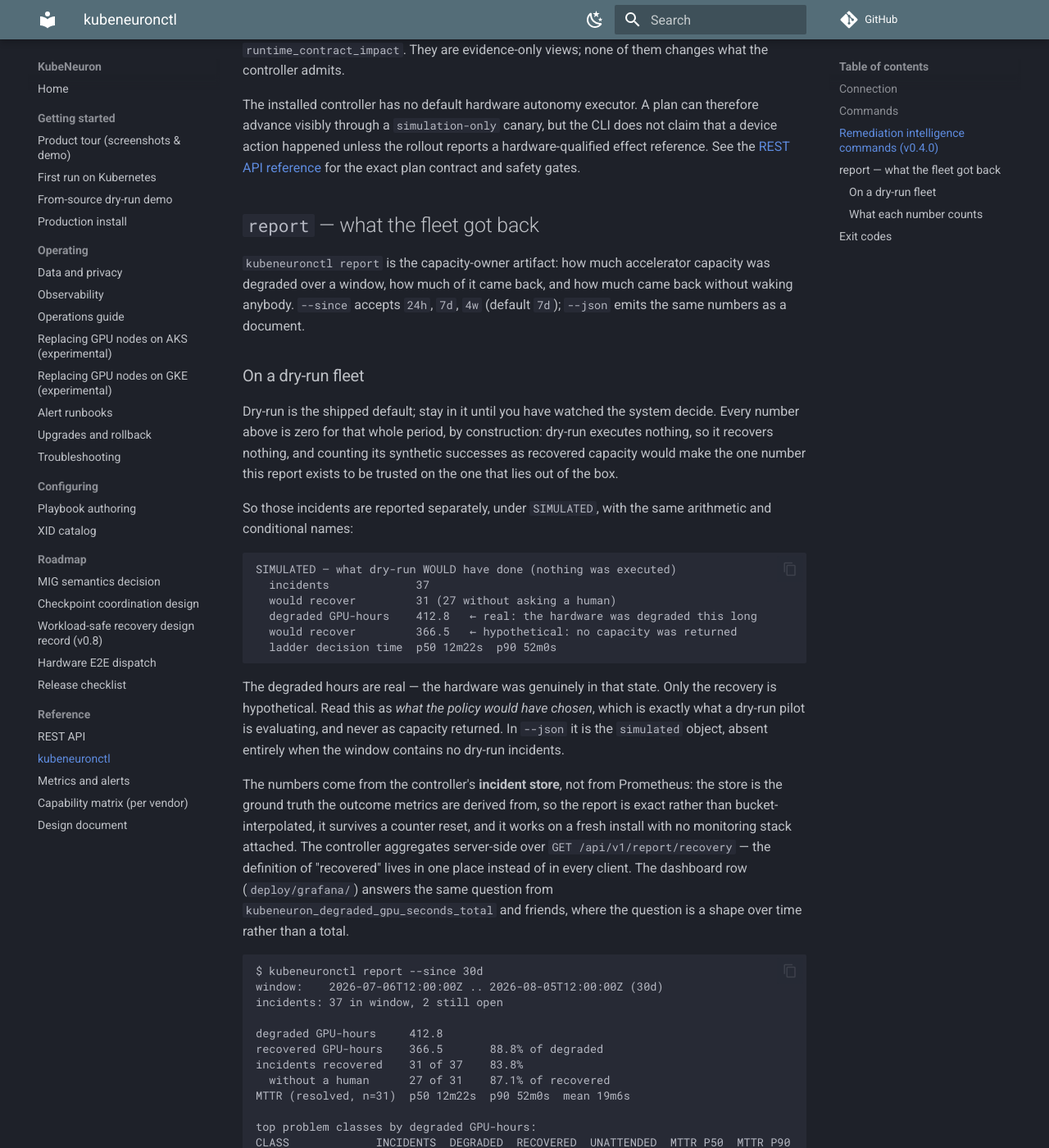
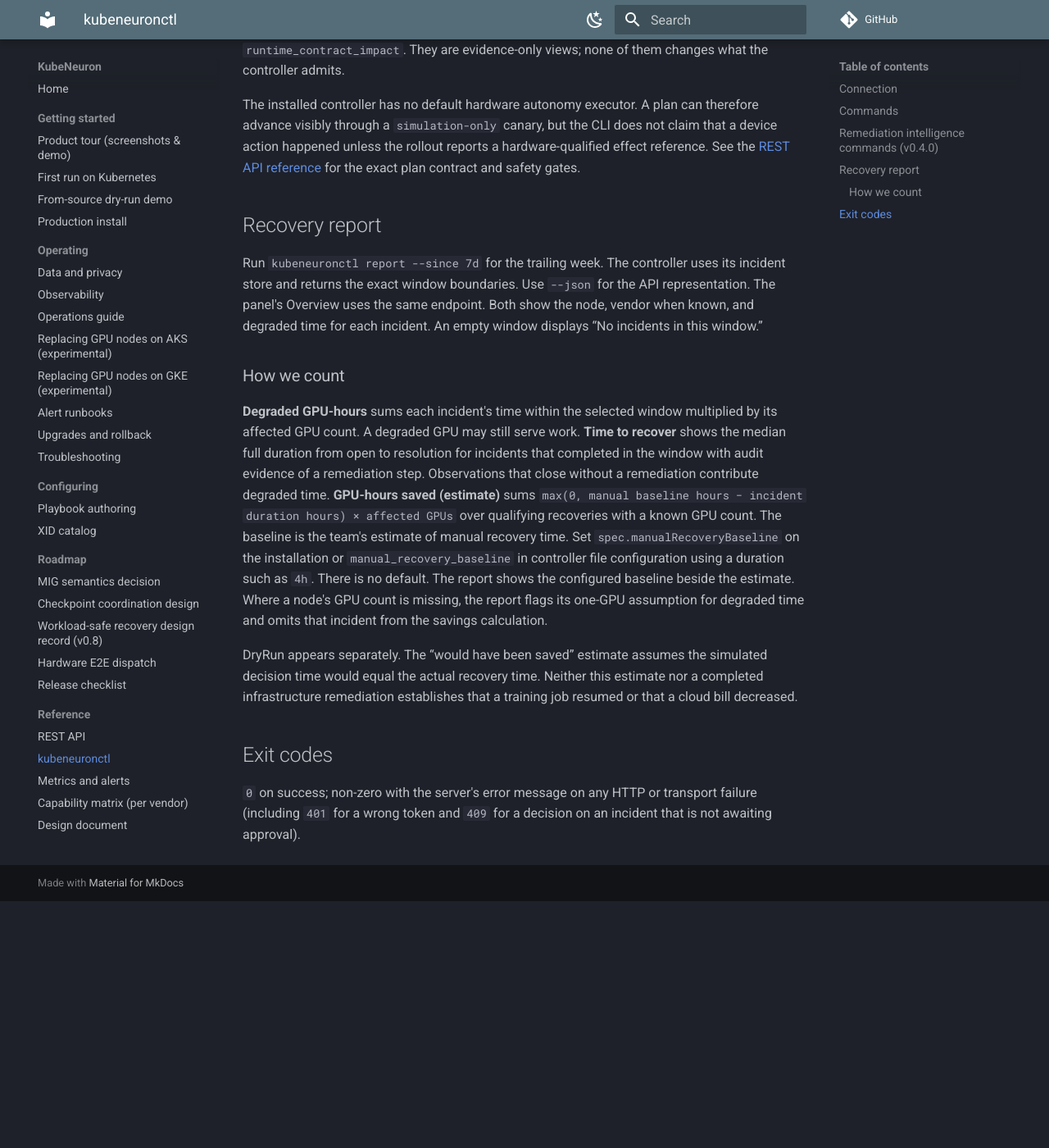
Before and after one commit to kubeneuron/kubeneuron, an MkDocs documentation site: the page built from docs/reference-cli.md, in a window 1280 px wide and 1400 px high, scrolled down 5498 px. Shown: the whole window at 82% size. Built offline with MkDocs 1.6.1 and Material for MkDocs 9.7.7, drawn with Linux system fonts in a browser that asks for light colours; comment, search, counter and statistics services are not loaded; after the commit the page ends 6597 px from its top, so only the background shows below that; some of the changed text lies outside the part shown.

Commit message:
docs: define degraded time and baseline savings in recovery reports
Signed-off-by: Andrii Petruk <andrey.petruk@gmail.com>

````diff
--- a/docs/reference-api.md
+++ b/docs/reference-api.md
@@ -158,7 +158,7 @@ replaces a node without approval only when the fault location is
 | `GET /api/v1/nodes/{node}` | one node's detail |
 | `GET /api/v1/nodes/{node}/accelerators` | latest per-vendor accelerator runtime reports |
 | `GET /api/v1/targets?port=<p>` | Prometheus `http_sd` target groups for registered nodes |
-| `GET /api/v1/report/recovery?window=<Go duration>` | recovery report aggregated from the incident store over a trailing window (default `168h`, max `8784h`): degraded and recovered GPU-hours, unattended share, MTTR by class, incidents still open. See [`kubeneuronctl report`](reference-cli.md#report--what-the-fleet-got-back) for what each number counts. A controller that cannot compute it answers `503`, never an empty report |
+| `GET /api/v1/report/recovery?window=<Go duration>` | recovery report aggregated from the incident store over a trailing window (default `168h`, max `8784h`): degraded GPU-hours, time to recover, incident details and optional savings estimates with the manual baseline. See [`kubeneuronctl report`](reference-cli.md#recovery-report) for what each number counts. A controller that cannot compute it answers `503`, never an empty report |
 
 ## Control
 
--- a/docs/reference-cli.md
+++ b/docs/reference-cli.md
@@ -84,105 +84,35 @@ not claim that a device action happened unless the rollout reports a
 hardware-qualified effect reference. See the [REST API reference](reference-api.md#gpuautonomyplan)
 for the exact plan contract and safety gates.
 
-## `report` — what the fleet got back
+## Recovery report
 
-`kubeneuronctl report` is the capacity-owner artifact: how much accelerator
-capacity was degraded over a window, how much of it came back, and how much
-came back without waking anybody. `--since` accepts `24h`, `7d`, `4w`
-(default `7d`); `--json` emits the same numbers as a document.
+Run `kubeneuronctl report --since 7d` for the trailing week. The controller
+uses its incident store and returns the exact window boundaries. Use
+`--json` for the API representation. The panel's Overview uses the same
+endpoint. Both show the node, vendor when known, and degraded time for each
+incident. An empty window displays “No incidents in this window.”
 
-### On a dry-run fleet
+### How we count
 
-Dry-run is the shipped default; stay in it until you have watched the system
-decide. Every number above is zero for that whole period, by
-construction: dry-run executes nothing, so it recovers nothing, and counting
-its synthetic successes as recovered capacity would make the one number this
-report exists to be trusted on the one that lies out of the box.
+**Degraded GPU-hours** sums each incident's time within the selected window
+multiplied by its affected GPU count. A degraded GPU may still serve work.
+**Time to recover** shows the median full duration from open to resolution for
+incidents that completed in the window with audit evidence of a remediation
+step. Observations that close without a remediation contribute degraded time.
+**GPU-hours saved (estimate)** sums
+`max(0, manual baseline hours − incident duration hours) × affected GPUs`
+over qualifying recoveries with a known GPU count. The baseline is the
+team's estimate of manual recovery time. Set `spec.manualRecoveryBaseline`
+on the installation or `manual_recovery_baseline` in controller file
+configuration using a duration such as `4h`. There is no default. The report
+shows the configured baseline beside the estimate. Where a node's GPU count
+is missing, the report flags its one-GPU assumption for degraded time and
+omits that incident from the savings calculation.
 
-So those incidents are reported separately, under `SIMULATED`, with the same
-arithmetic and conditional names:
-
-```
-SIMULATED — what dry-run WOULD have done (nothing was executed)
-  incidents             37
-  would recover         31 (27 without asking a human)
-  degraded GPU-hours    412.8   ← real: the hardware was degraded this long
-  would recover         366.5   ← hypothetical: no capacity was returned
-  ladder decision time  p50 12m22s  p90 52m0s
-```
-
-The degraded hours are real — the hardware was genuinely in that state. Only
-the recovery is hypothetical. Read this as *what the policy would have
-chosen*, which is exactly what a dry-run pilot is evaluating, and never as
-capacity returned. In `--json` it is the `simulated` object, absent entirely
-when the window contains no dry-run incidents.
-
-The numbers come from the controller's **incident store**, not from
-Prometheus: the store is the ground truth the outcome metrics are derived
-from, so the report is exact rather than bucket-interpolated, it survives a
-counter reset, and it works on a fresh install with no monitoring stack
-attached. The controller aggregates server-side over
-`GET /api/v1/report/recovery` — the definition of "recovered" lives in one
-place instead of in every client. The dashboard row (`deploy/grafana/`) answers
-the same question from `kubeneuron_degraded_gpu_seconds_total` and friends,
-where the question is a shape over time rather than a total.
-
-```
-$ kubeneuronctl report --since 30d
-window:    2026-07-06T12:00:00Z .. 2026-08-05T12:00:00Z (30d)
-incidents: 37 in window, 2 still open
-
-degraded GPU-hours     412.8
-recovered GPU-hours    366.5       88.8% of degraded
-incidents recovered    31 of 37    83.8%
-  without a human      27 of 31    87.1% of recovered
-MTTR (resolved, n=31)  p50 12m22s  p90 52m0s  mean 19m6s
-
-top problem classes by degraded GPU-hours:
-CLASS             INCIDENTS  DEGRADED  RECOVERED  UNATTENDED  MTTR P50  MTTR P90
-fell-off-bus      9          233.5     216.0      5           33m0s     52m0s
-ecc-dbe           21         142.2     138.5      19          10m20s    19m40s
-thermal-throttle  7          37.0      12.0       3           6m40s     10m10s
-
-still open (2), oldest first:
-ID                        STATE        CLASS         NODE    GPU       AGE      DEGRADED
-fell-off-bus-gpu-a3-7f21  NEEDS_HUMAN  fell-off-bus  gpu-a3            52h0m0s  416.0
-ecc-dbe-gpu-b7-91c4       EXECUTING    ecc-dbe       gpu-b7  GPU-9f3c  14m0s    0.2
-
-legend:
-  ...
-```
-
-### What each number counts
-
-The command prints this legend on every run, because each of these has a
-plausible wrong reading:
-
-- **recovered** — the incident reached `RESOLVED`. `NEEDS_HUMAN` and
-  `EXPIRED` do not count, and an incident parked for a human keeps accruing
-  degraded time until it is resolved or expires. (The Prometheus histogram
-  stops its clock at the park; the report is deliberately the stricter of the
-  two, because the strict reading cannot overclaim.)
-- **unattended** — resolved without ever minting an approval round, i.e. no
-  human decided anything. This is the automation's yield.
-- **GPU-hours** — *degraded* GPU-time, not *lost* GPU-time: a degraded GPU may
-  still have been serving. One GPU for a GPU-scoped incident; the node's
-  registered GPU inventory for a node-scoped one. A node with unknown
-  inventory is charged one GPU and the run prints a note saying how many
-  incidents that affected — the report undercounts rather than invents.
-- **window membership** — an incident counts when its degraded interval
-  overlaps the window, including one opened long before it. Degraded GPU-hours
-  are clipped to the window; MTTR is not, because a clipped duration is not a
-  recovery time.
-- **MTTR** — full open-to-resolved wall time of incidents that resolved inside
-  the window. Percentiles are nearest-rank over the real durations, so every
-  value printed is a time some incident actually took.
-- **still open** — every incident that is not lifecycle-terminal at the window
-  end, oldest first, `NEEDS_HUMAN` included.
-
-Two runs over unchanged data print identical numbers: the window is anchored
-to the controller's clock (the one that stamped the incident rows) and
-returned in the output, and GPU-hours are quantized to 1e-4.
+DryRun appears separately. The “would have been saved” estimate assumes the
+simulated decision time would equal the actual recovery time. Neither this
+estimate nor a completed infrastructure remediation establishes that a
+training job resumed or that a cloud bill decreased.
 
 ## Exit codes
 
````
Also changed, not shown: CHANGELOG.md (+6 -0 lines), docs/reference-metrics.md (+2 -0 lines), 2 other files.
